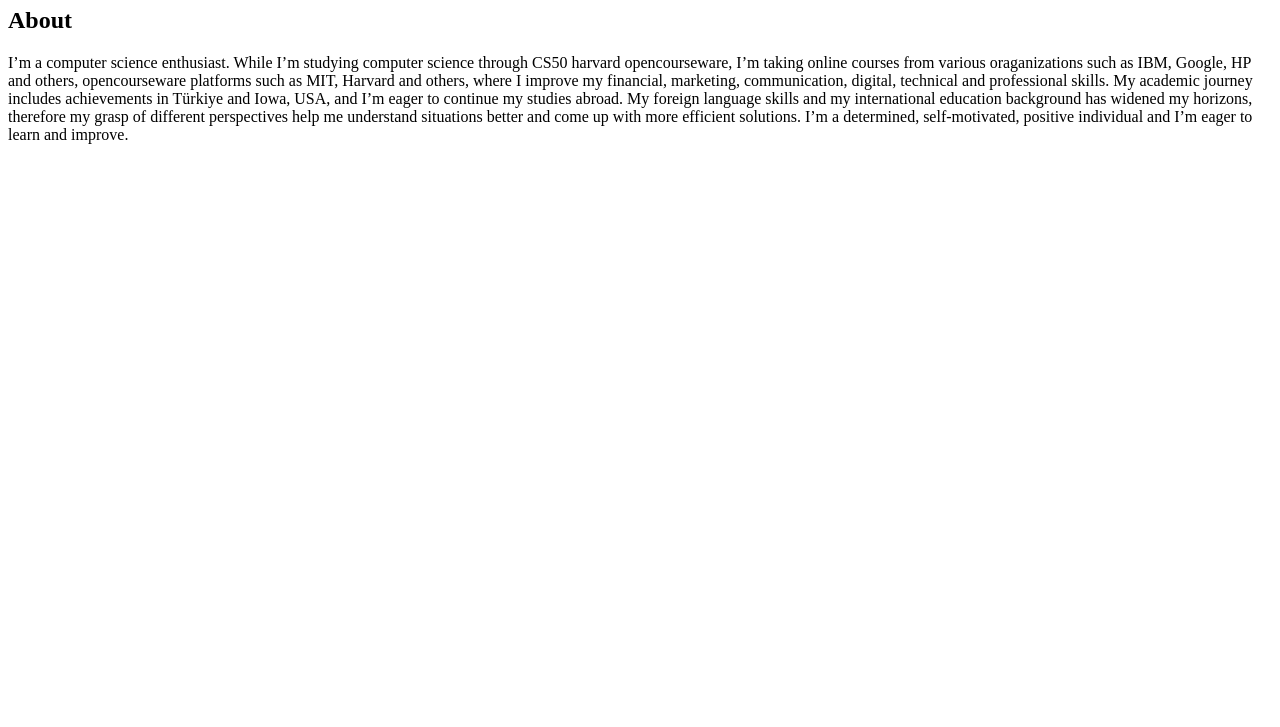
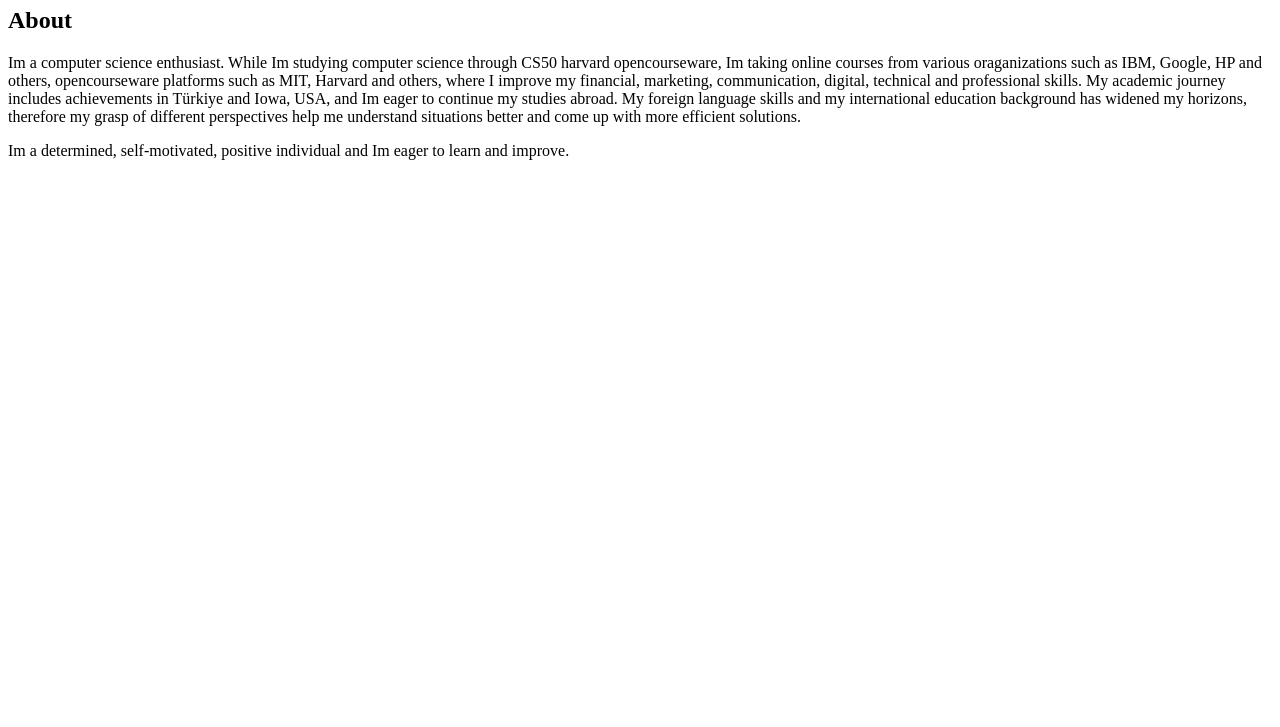
Before and after one commit to alihamdami/alihamdami.github.io, a plain HTML site: page index.html in a window 1280 px wide. Shown: the part 73-800 px from the top of the page. Drawn offline with Linux system fonts and the light colour scheme.

Commit message:
INDEX.HTML

```diff
--- a/index.html
+++ b/index.html
@@ -7,7 +7,7 @@
     <body>
         <h1>Ali Hamdami</h1>
         <h2>About</h2>
-        <p>I’m a computer science enthusiast. While I’m studying computer science through CS50 harvard opencourseware, I’m taking online courses from various oraganizations such as IBM, Google, HP and others, opencourseware platforms such as MIT, Harvard and others, where I improve my financial, marketing, communication, digital, technical and professional skills. My academic journey includes achievements in Türkiye and Iowa, USA, and I’m eager to continue my studies abroad. My foreign language skills and my international education background has widened my horizons, therefore my grasp of different perspectives help me understand situations better and come up with more efficient solutions.
-            I’m a determined, self-motivated, positive individual and I’m eager to learn and improve.</p>
+        <p>Im a computer science enthusiast. While Im studying computer science through CS50 harvard opencourseware, Im taking online courses from various oraganizations such as IBM, Google, HP and others, opencourseware platforms such as MIT, Harvard and others, where I improve my financial, marketing, communication, digital, technical and professional skills. My academic journey includes achievements in Türkiye and Iowa, USA, and Im eager to continue my studies abroad. My foreign language skills and my international education background has widened my horizons, therefore my grasp of different perspectives help me understand situations better and come up with more efficient solutions.</p>
+        <p>Im a determined, self-motivated, positive individual and Im eager to learn and improve.</p>
     </body>
 </html>
```
